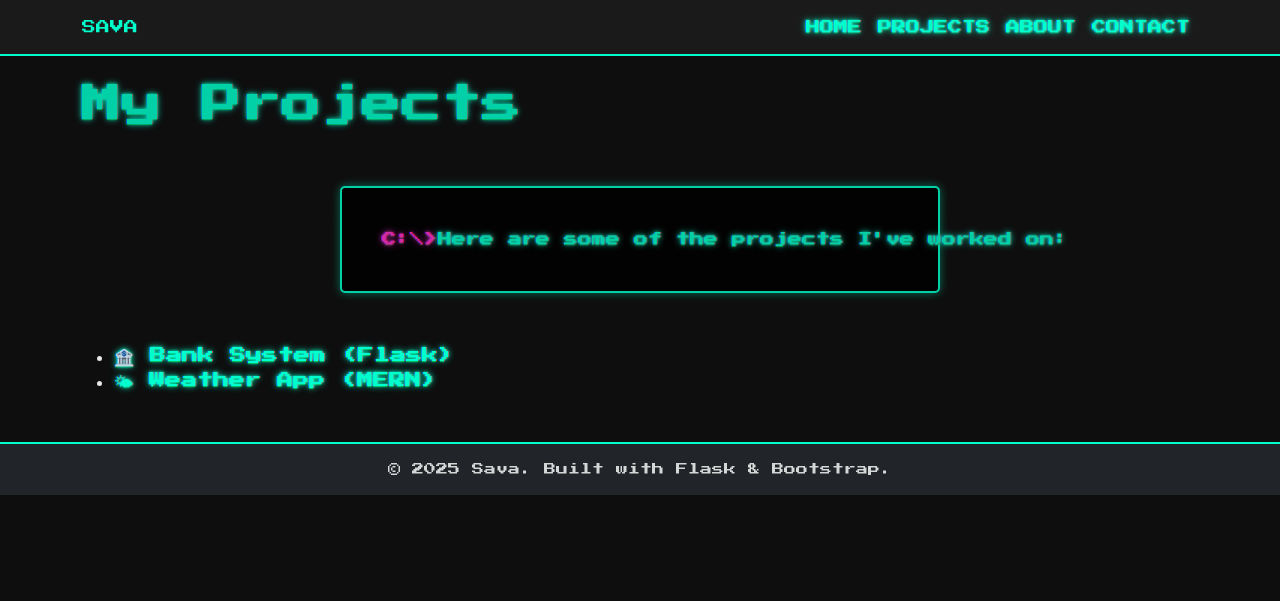
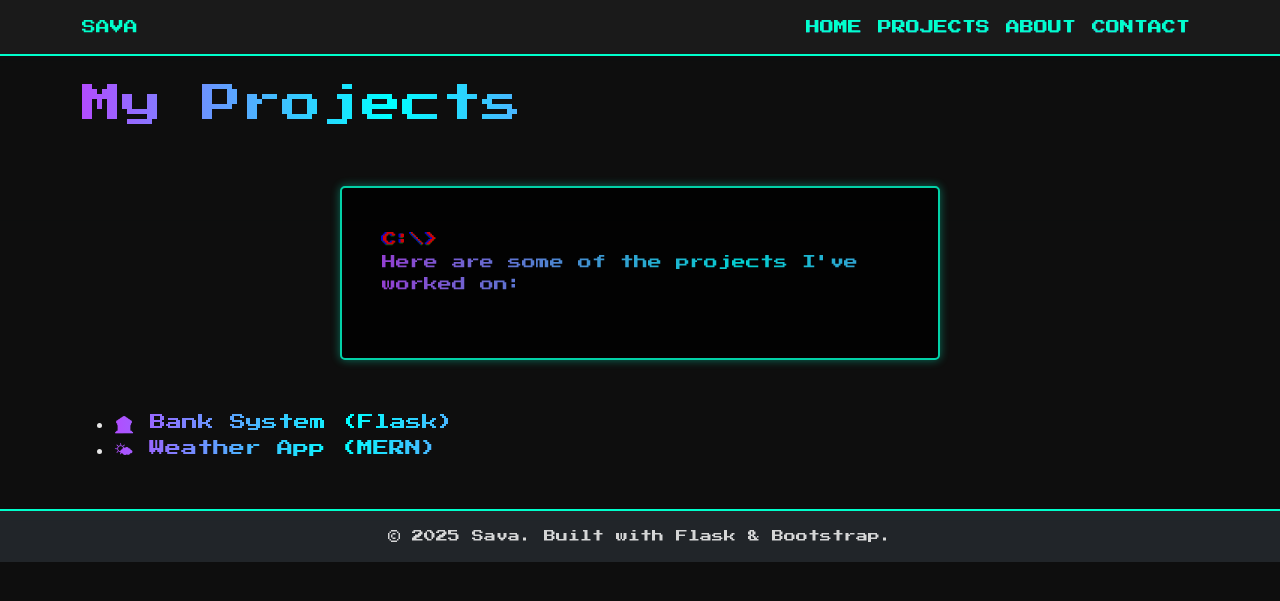
Before and after one commit to Vuletin/portfolio, a Flask app: page /projects in a window 1280 px wide. Shown: the top 601 px of the page. Run offline with Flask 3, Linux system fonts and the light colour scheme.

Commit message:
added gradient glow

```diff
--- a/static/css/style.css
+++ b/static/css/style.css
@@ -108,9 +108,11 @@ pre, code {
 
 /* ==== Terminal Intro Style ==== */
 .terminal p {
-    white-space: nowrap;
-    display: flex;
-    align-items: center;
+    white-space: pre-wrap; /* Preserve whitespace */
+    word-break: break-word; /* Break long words */
+    display: flex; /* Flexbox for alignment */
+    align-items: flex-start; /* Align items to the start */
+    flex-wrap: wrap; /* Allow wrapping */
     font-family: 'Press Start 2P', monospace;
     font-size: 14px;
     color: #00ffcc;
@@ -273,16 +275,41 @@ body::after {
     z-index: 100;
 }
 
+@keyframes glow-breathe {
+    0%, 100% {
+        text-shadow:
+            0 0 3px currentColor,
+            0 0 7px currentColor,
+            1px 0 red,
+            -1px 0 blue,
+            0 1px green;
+    }
+    50% {
+        text-shadow:
+            0 0 6px currentColor,
+            0 0 12px currentColor,
+            1px 0 red,
+            -1px 0 blue,
+            0 1px green;
+    }
+}
+
 .glow-chromatic {
-  position: relative;
-  display: inline-block;
-  text-shadow:
-    /* Glow */
-    0 0 3px currentColor,
-    0 0 7px currentColor,
+    position: relative;
+    display: inline-block;
+    animation: glow-breathe 3s infinite ease-in-out;
+}
 
-    /* Chromatic Aberration (RGB offsets) */
-    1px 0 red,
-    -1px 0 blue,
-    0 1px green;
+.gradient-text {
+    background: linear-gradient(90deg, #00ffff, #ff00ff, #00ffff);
+    background-size: 200% auto;
+    color: transparent;
+    -webkit-background-clip: text;
+    background-clip: text;
+    animation: gradient-glow 4s linear infinite;
 }
+
+@keyframes gradient-glow {
+    0% { background-position: 0% center; }
+    100% { background-position: 200% center; }
+}
--- a/templates/about.html
+++ b/templates/about.html
@@ -2,9 +2,9 @@
 {% block title %}About - Sava{% endblock %}
 {% block content %}
 <div>
-    <h1 class="glow-chromatic">About Me</h1>
+    <h1 class="glow-chromatic gradient-text">About Me</h1>
     <div class="terminal">
-        <p><span class="prompt glow-chromatic">C:\></span> <span class="glow-chromatic" data-text="This is the about page."></span><span class="cursor">█</span></p>
+        <p><span class="prompt glow-chromatic gradient-text">C:\></span> <span class="glow-chromatic gradient-text" data-text="This is the about page."></span><span class="cursor">█</span></p>
     </div>
 </div>
 {% endblock %}
--- a/templates/base.html
+++ b/templates/base.html
@@ -29,10 +29,10 @@
             </button>
             <div class="collapse navbar-collapse" id="navbarNav">
                 <ul class="navbar-nav ms-auto">
-                    <li class="nav-item"><a class="nav-link glow-chromatic" href="/">Home</a></li>
-                    <li class="nav-item"><a class="nav-link glow-chromatic" href="/projects">Projects</a></li>
-                    <li class="nav-item"><a class="nav-link glow-chromatic" href="/about">About</a></li>
-                    <li class="nav-item"><a class="nav-link glow-chromatic" href="/contact">Contact</a></li>
+                    <li class="nav-item"><a class="nav-link glow-chromatic gradient-text" href="/">Home</a></li>
+                    <li class="nav-item"><a class="nav-link glow-chromatic gradient-text" href="/projects">Projects</a></li>
+                    <li class="nav-item"><a class="nav-link glow-chromatic gradient-text" href="/about">About</a></li>
+                    <li class="nav-item"><a class="nav-link glow-chromatic gradient-text" href="/contact">Contact</a></li>
                 </ul>
             </div>
         </div>
--- a/templates/index.html
+++ b/templates/index.html
@@ -2,11 +2,11 @@
 {% block title %}Home - Sava{% endblock %}
 {% block content %}
 <div>
-    <h1 class="glow-chromatic">Welcome to Sava's Portfolio</h1>
+    <h1 class="glow-chromatic gradient-text">Welcome to Sava's Portfolio</h1>
     <div class="terminal">
         <p>
-            <span class="prompt glow-chromatic">C:\></span>
-            <span class="glow-chromatic" data-text="Welcome to my portfolio. This is the homepage."></span>
+            <span class="prompt glow-chromatic gradient-text">C:\></span>
+            <span class="glow-chromatic gradient-text" data-text="Welcome to my portfolio. This is the homepage."></span>
             <span class="cursor">█</span>
         </p>
     </div>
--- a/templates/projects.html
+++ b/templates/projects.html
@@ -2,13 +2,13 @@
 {% block title %}Projects - Sava{% endblock %}
 {% block content %}
 <div>
-    <h1 class="glow-chromatic">My Projects</h1>
+    <h1 class="glow-chromatic gradient-text">My Projects</h1>
     <div class="terminal"><span class="projects-list"></span>
-        <p><span class="prompt glow-chromatic">C:\></span> <span class="glow-chromatic" data-text="Here are some of the projects I've worked on:"></span><span class="cursor">█</span></p>
+        <p><span class="prompt glow-chromatic gradient-text">C:\></span> <span class="glow-chromatic gradient-text" data-text="Here are some of the projects I've worked on:"></span><span class="cursor">█</span></p>
         <div class="projects">
             <ul>
-            <li><a class="glow-chromatic" href="https://github.com/Vuletin/bank-system">🏦 Bank System (Flask)</a></li>
-            <li><a class="glow-chromatic" href="https://github.com/Vuletin/weather-app">🌤 Weather App (MERN)</a></li>
+            <li><a class="glow-chromatic gradient-text" href="https://github.com/Vuletin/bank-system">🏦 Bank System (Flask)</a></li>
+            <li><a class="glow-chromatic gradient-text" href="https://github.com/Vuletin/weather-app">🌤 Weather App (MERN)</a></li>
         </ul>
     </div>
 </div>
```
Also changed, not shown: templates/contact.html (+5 -5 lines).
